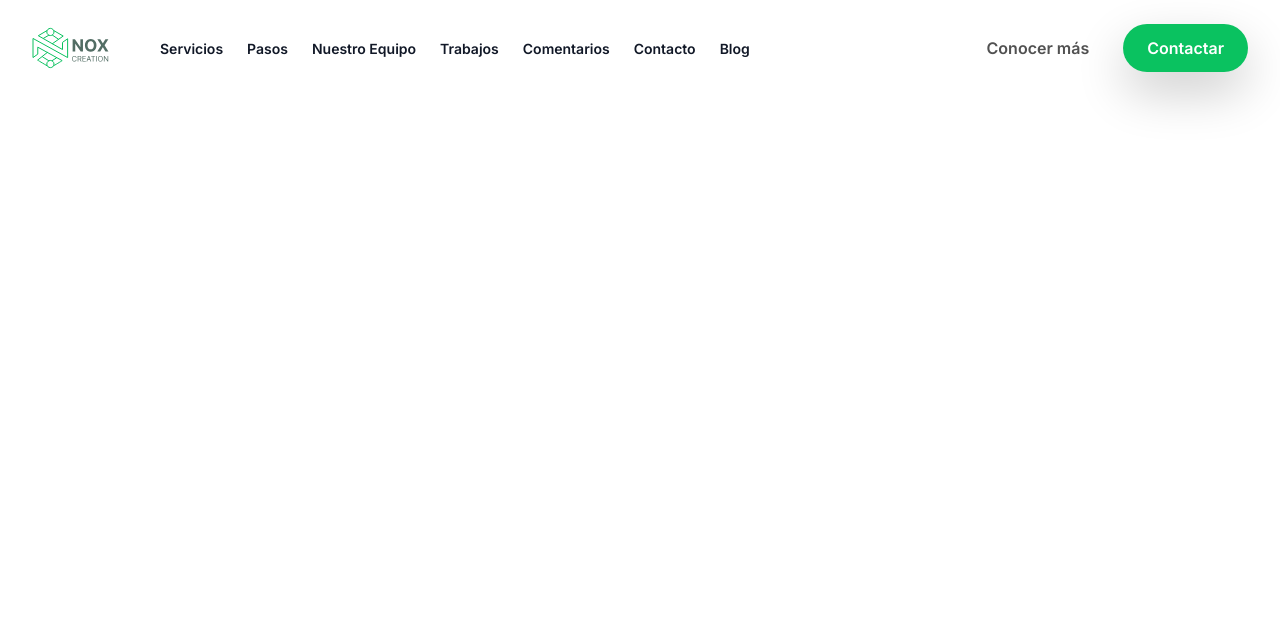
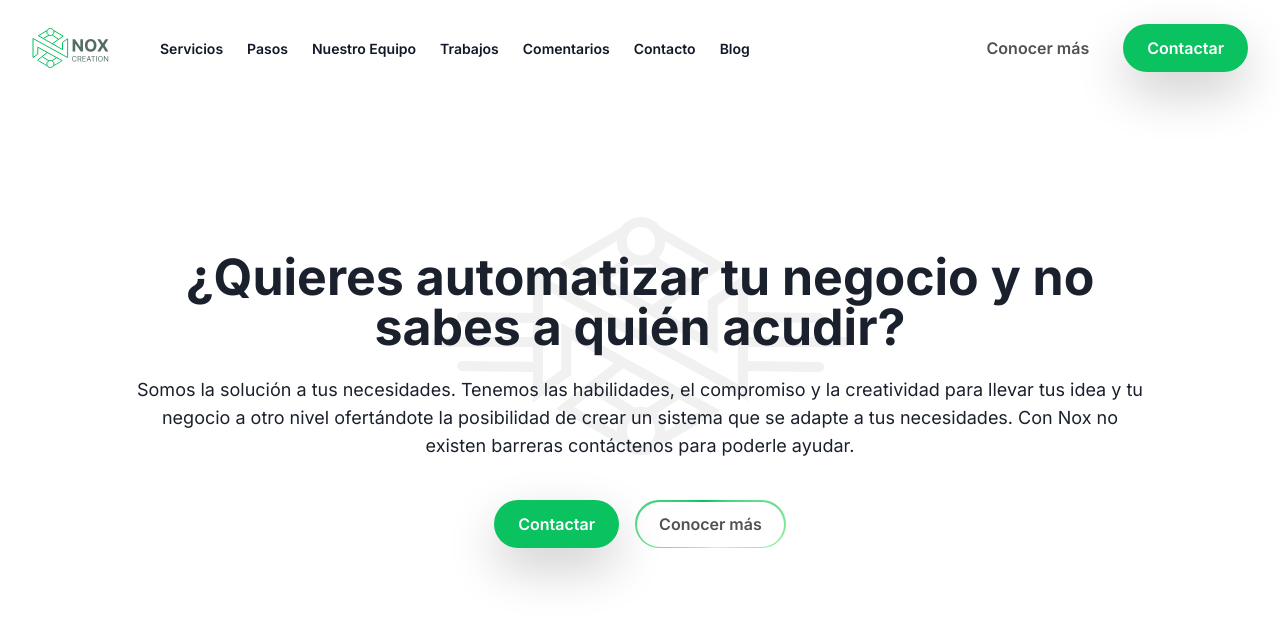
Before and after one commit to kolostring/nox-landing, a Next.js app: page / in a window 1280 px wide. Shown: the top 622 px of the page. Built offline with nearby package versions, Linux system fonts and the light colour scheme.

Commit message:
feat: add index hero section

```diff
--- /dev/null
+++ b/src/app/HeroSection.tsx
@@ -0,0 +1,132 @@
+import { Button, Flex, Image, Stack, Text } from "@chakra-ui/react";
+import { default as NextJsLink } from "next/link";
+import BigLogo from "@/assets/big_logo.svg";
+
+export default function HeroSection() {
+  return (
+    <Stack
+      as="section"
+      id="hero-section"
+      aria-labelledby="hero-title"
+      position="relative"
+      width="full"
+      height="100svh"
+      alignItems="center"
+      justifyContent="center"
+    >
+      <Image
+        aria-hidden
+        alt=""
+        src={BigLogo.src}
+        position="absolute"
+        pb="10%"
+        zIndex="-10"
+      />
+
+      <Text
+        as="h1"
+        id="hero-title"
+        fontSize="50px"
+        fontWeight="700"
+        lineHeight="50px"
+        maxWidth="30ch"
+        textAlign="center"
+      >
+        ¿Quieres automatizar tu negocio y no sabes a quién acudir?
+      </Text>
+      <Text
+        as="p"
+        fontSize="18px"
+        lineHeight="28px"
+        maxWidth="89ch"
+        textAlign="center"
+        mt="16px"
+      >
+        Somos la solución a tus necesidades. Tenemos las habilidades, el
+        compromiso y la creatividad para llevar tus idea y tu negocio a otro
+        nivel ofertándote la posibilidad de crear un sistema que se adapte a tus
+        necesidades. Con Nox no existen barreras contáctenos para poderle
+        ayudar.
+      </Text>
+      <Flex mt="32px">
+        <Button
+          as={NextJsLink}
+          py="24px"
+          px="24px"
+          mr="16px"
+          position="relative"
+          lineHeight="24px"
+          borderRadius="100vw"
+          overflow="hidden"
+          isolation="isolate"
+          bgColor="hsl(148, 90%, 40%)"
+          color="white"
+          shadow="0px 20px 50px hsl(148, 90%, 0%, 20%)"
+          href=""
+          _hover={{
+            "&:before": {
+              opacity: "1",
+              animationPlayState: "running",
+            },
+            shadow:
+              "0px 20px 50px hsl(148, 90%, 0%, 20%), 0px 0px 20px hsl(108, 92%, 67%, 70%)",
+          }}
+          _active={{
+            bgColor: "hsl(108, 82%, 67%)",
+          }}
+          _before={{
+            content: '""',
+            position: "absolute",
+            h: "100%",
+            w: "100%",
+            zIndex: "-10",
+            opacity: "0",
+            bgGradient:
+              "Linear(to-r, hsl(108, 72%, 57%,30%) 20%, hsl(108, 72%, 57%) 50%,  hsl(108, 72%, 57%,30%) 90%)",
+            bgSize: "600% 100%",
+            animation: "bgHorizontalMovement 2s infinite linear",
+            transition: "opacity 300ms ease",
+            animationPlayState: "paused",
+          }}
+        >
+          Contactar
+        </Button>
+        <Button
+          as={NextJsLink}
+          position="relative"
+          borderRadius="100vw"
+          bg="none"
+          py="24px"
+          px="24px"
+          lineHeight="24px"
+          color="#515151"
+          overflow="hidden"
+          href=""
+          _hover={{}}
+          _before={{
+            content: '""',
+            position: "absolute",
+            h: "500%",
+            w: "500%",
+            zIndex: "-10",
+            bgGradient:
+              "Conic(from 45deg, hsl(148, 90%, 40%), hsl(108, 100%, 87%), hsl(148, 90%, 40%))",
+            animation: "rotate 3s linear infinite",
+          }}
+          _after={{
+            content: '""',
+            position: "absolute",
+            boxSizing: "border",
+            inset: "1.5px",
+            rounded: "1000px",
+            zIndex: "-5",
+            bg: "white",
+            transition: "background-color 300ms ease",
+          }}
+        >
+          Conocer más
+        </Button>
+      </Flex>
+    </Stack>
+  );
+}
--- a/src/app/globals.css
+++ b/src/app/globals.css
@@ -6,3 +6,20 @@
     background-position: 100% 0%;
   }
 }
+
+@keyframes rotate {
+  from{
+    transform: rotate(0deg);
+    -webkit-transform: rotate(0deg);
+    -moz-transform: rotate(0deg);
+    -ms-transform: rotate(0deg);
+    -o-transform: rotate(0deg);
+}
+  to{
+    transform: rotate(360deg);
+    -webkit-transform: rotate(360deg);
+    -moz-transform: rotate(360deg);
+    -ms-transform: rotate(360deg);
+    -o-transform: rotate(360deg);
+}
+}
--- a/src/app/page.tsx
+++ b/src/app/page.tsx
@@ -1,7 +1,10 @@
+import { Box } from "@chakra-ui/react";
+import HeroSection from "./HeroSection";
 
 export default function Home() {
   return (
-    <main>
-    </main>
+    <Box as="main">
+      <HeroSection />
+    </Box>
   );
 }
--- a/src/components/Navbar.tsx
+++ b/src/components/Navbar.tsx
@@ -73,6 +73,7 @@ export default function Navbar() {
       backdropBlur="4px"
       position="fixed"
       w="100%"
+      zIndex="100"
       transform={scrollPosition > scrollValueTrigger ? "auto" : "none"}
       translateY={`${-visibilityPercent.current}%`}
       transition="transform 300ms ease"
```
Also changed, not shown: src/assets/big_logo.svg (added).
